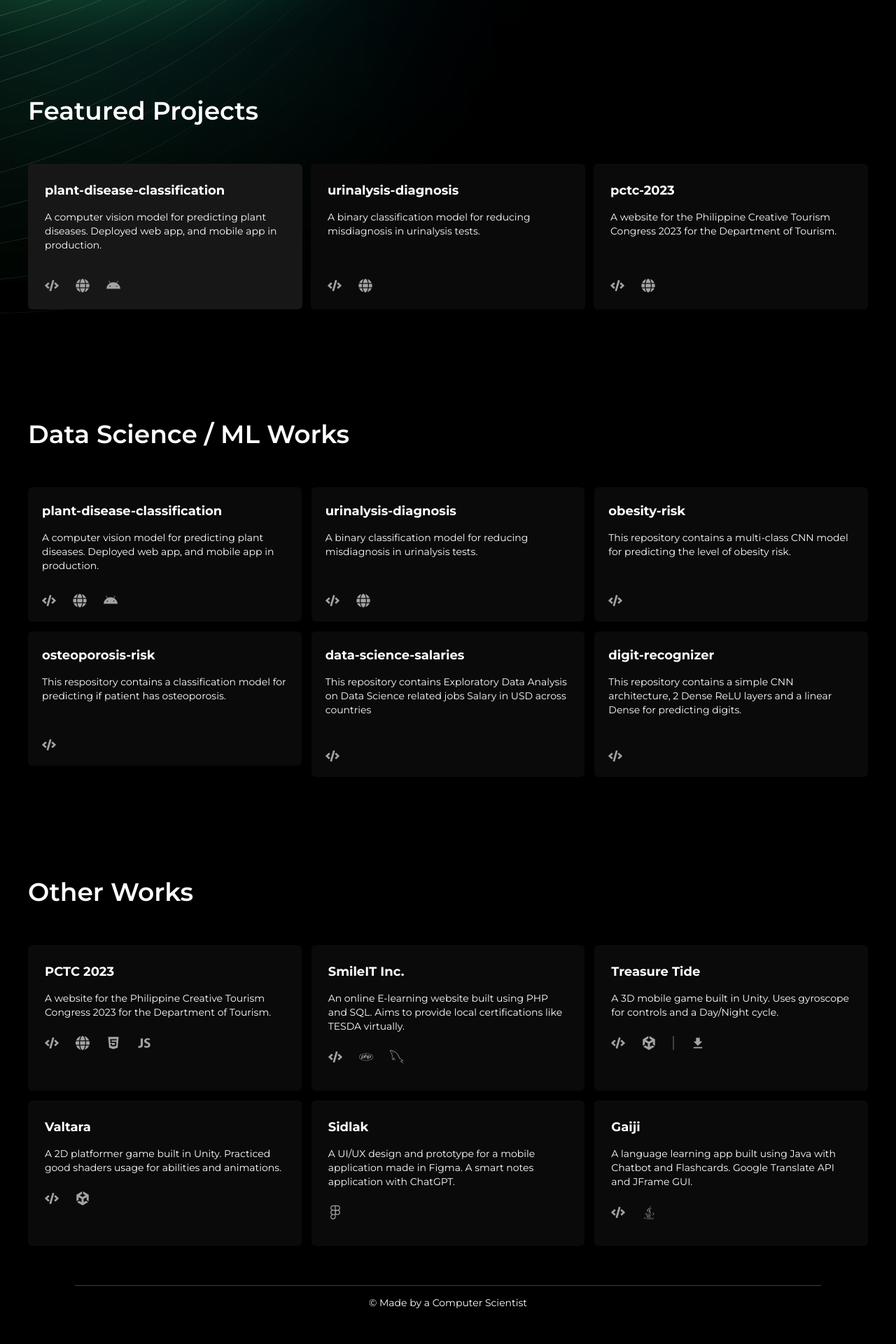
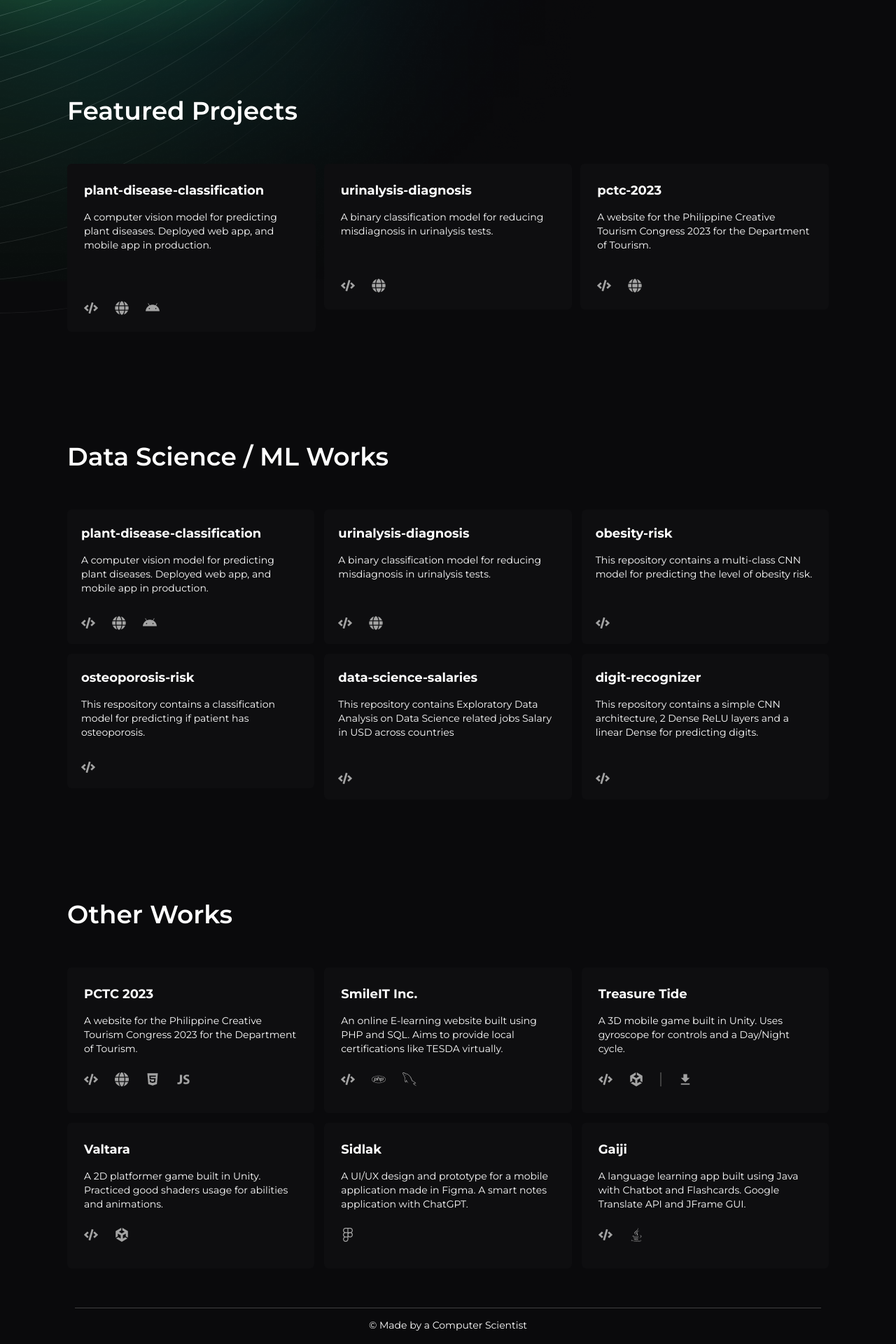
Before and after one commit to brentibanez331/personal-portfolio, a Next.js app: page / in a window 1280 px wide. Shown: the part 380-2300 px from the top of the page at 70% size. Before the commit the page ends 2279 px from the top, so only its background shows below. Built offline with nearby package versions, Linux system fonts and the light colour scheme.

Commit message:
misc: updated colors

```diff
--- a/app/components/aiml.tsx
+++ b/app/components/aiml.tsx
@@ -2,12 +2,12 @@ import { FaCode, FaGlobe, FaAndroid } from "react-icons/fa";
 
 export default function AIMLProjects() {
     return (
-        <div className="mx-7 sm:mx-10 my-36 relative z-20">
+        <div className="mx-7 sm:mx-10 my-36 relative z-20 lg:mx-24">
             <h1 className="text-3xl sm:text-4xl font-semibold">Data Science / ML Works</h1>
-            <div className="grid grid-cols-1 sm:grid-cols-2 md:grid-cols-3 gap-3.5 mt-14">
+            <div className="grid grid-cols-1 sm:grid-cols-2 md:grid-cols-3 gap-3.5 mt-10 md:mt-14">
                 {/* Agronex */}
                 <a href="https://github.com/brentibanez331/plant-disease-classification" target="_blank" className="masonry-item">
-                    <div className="bg-neutral-950 sm:h-48 p-6 sm:p-5 rounded-md flex flex-col justify-between transition duration-300 hover:scale-105 w-full">
+                    <div className="bg-[#0E0E10] sm:h-48 p-6 sm:p-5 rounded-md flex flex-col justify-between transition duration-300 hover:scale-105 w-full">
                         <div>
                             <h2 className="text-lg font-bold mb-3.5">plant-disease-classification</h2>
                             <p className="text-sm">A computer vision model for predicting plant diseases. Deployed web app, and mobile app in production.</p>
@@ -22,7 +22,7 @@ export default function AIMLProjects() {
 
                 {/* Urinalysis Diagnosis */}
                 <a href="https://github.com/brentibanez331/urinalysis-ph" target="_blank" className="masonry-item">
-                    <div className="bg-neutral-950 sm:h-48 p-6 sm:p-5 rounded-md flex flex-col justify-between transition duration-300 hover:scale-105 w-full">
+                    <div className="bg-[#0E0E10] sm:h-48 p-6 sm:p-5 rounded-md flex flex-col justify-between transition duration-300 hover:scale-105 w-full">
                         <div>
                             <h2 className="text-lg font-bold mb-3.5">urinalysis-diagnosis</h2>
                             <p className="text-sm">A binary classification model for reducing misdiagnosis in urinalysis tests.</p>
@@ -36,7 +36,7 @@ export default function AIMLProjects() {
 
                 {/* Creative Tourism */}
                 <a href="https://github.com/brentibanez331/obesity-risk" target="_blank" className="masonry-item">
-                    <div className="bg-neutral-950 sm:h-48 p-6 sm:p-5 rounded-md flex flex-col justify-between transition duration-300 hover:scale-105 w-full">
+                    <div className="bg-[#0E0E10] sm:h-48 p-6 sm:p-5 rounded-md flex flex-col justify-between transition duration-300 hover:scale-105 w-full">
                         <div>
                             <h2 className="text-lg font-bold mb-3.5">obesity-risk</h2>
                             <p className="text-sm">This repository contains a multi-class CNN model for predicting the level of obesity risk.</p>
@@ -50,7 +50,7 @@ export default function AIMLProjects() {
 
                 {/* Agronex */}
                 <a href="https://github.com/brentibanez331/plant-disease-classification" target="_blank" className="masonry-item">
-                    <div className="bg-neutral-950 sm:h-48 p-6 sm:p-5 rounded-md flex flex-col justify-between transition duration-300 hover:scale-105 w-full">
+                    <div className="bg-[#0E0E10] sm:h-48 p-6 sm:p-5 rounded-md flex flex-col justify-between transition duration-300 hover:scale-105 w-full">
                         <div>
                             <h2 className="text-lg font-bold mb-3.5">osteoporosis-risk</h2>
                             <p className="text-sm">This respository contains a classification model for predicting if patient has osteoporosis.</p>
@@ -63,7 +63,7 @@ export default function AIMLProjects() {
 
                 {/* Urinalysis Diagnosis */}
                 <a href="https://github.com/brentibanez331/urinalysis-ph" target="_blank">
-                    <div className="bg-neutral-950 md:h-52 p-6 sm:p-5 rounded-md flex flex-col justify-between transition duration-300 hover:scale-105 w-full">
+                    <div className="bg-[#0E0E10] md:h-52 p-6 sm:p-5 rounded-md flex flex-col justify-between transition duration-300 hover:scale-105 w-full">
                         <div>
                             <h2 className="text-lg font-bold mb-3.5">data-science-salaries</h2>
                             <p className="text-sm">This repository contains Exploratory Data Analysis on Data Science related jobs Salary in USD across countries</p>
@@ -76,7 +76,7 @@ export default function AIMLProjects() {
 
                 {/* Creative Tourism */}
                 <a href="https://creativetourism.ph/" target="_blank">
-                    <div className="bg-neutral-950 md:h-52 p-6 sm:p-5 rounded-md flex flex-col justify-between transition duration-300 hover:scale-105 w-full">
+                    <div className="bg-[#0E0E10] md:h-52 p-6 sm:p-5 rounded-md flex flex-col justify-between transition duration-300 hover:scale-105 w-full">
 
                         <div>
                             <h2 className="text-lg font-bold mb-3.5">digit-recognizer</h2>
--- a/app/components/allprojects.tsx
+++ b/app/components/allprojects.tsx
@@ -7,13 +7,13 @@ import Image from "next/image";
 
 export default function AllProjects() {
     return (
-        <div className="mx-7 sm:mx-10 mt-36 mb-14 relative z-20">
+        <div className="mx-7 sm:mx-10 mt-36 mb-14 relative z-20 lg:mx-24">
             <h1 className="text-3xl sm:text-4xl font-semibold">Other Works</h1>
             {/* <div className="flex justify-between mt-14"> */}
-            <div className="grid grid-cols-1 sm:grid-cols-2 md:grid-cols-3 gap-3.5 mt-14">
+            <div className="grid grid-cols-1 sm:grid-cols-2 md:grid-cols-3 gap-3.5 mt-10 md:mt-14">
                 {/* SmileIT Inc. */}
                 <a href="https://github.com/brentibanez331/PCTC_202" target="_blank" className="masonry-item">
-                    <div className="bg-neutral-950 sm:h-52 rounded-md overflow-hidden flex flex-col justify-between relative transition duration-300 hover:scale-105 w-full">
+                    <div className="bg-[#0E0E10] sm:h-52 rounded-md overflow-hidden flex flex-col justify-between relative transition duration-300 hover:scale-105 w-full">
                         <div className="top-0 left-0 w-full">
                             <Image src="/projects/pctc.png" width={500} height={500} alt="SmileIT" className="hidden h-32 object-cover" />
                             <div className="p-6">
@@ -30,7 +30,7 @@ export default function AllProjects() {
                     </div>
                 </a>
                 <a href="https://github.com/Gianheybo/smileit" target="_blank" className="masonry-item">
-                    <div className="bg-neutral-950 sm:h-52 rounded-md overflow-hidden flex flex-col justify-between relative transition duration-300 hover:scale-105 w-full">
+                    <div className="bg-[#0E0E10] sm:h-52 rounded-md overflow-hidden flex flex-col justify-between relative transition duration-300 hover:scale-105 w-full">
                         <div className="top-0 left-0 w-full">
                             <Image src="/projects/smileit.png" width={500} height={500} alt="SmileIT" className="hidden h-32 object-cover" />
                             <div className="p-6">
@@ -47,7 +47,7 @@ export default function AllProjects() {
                 </a>
                 {/* Treasure Tide */}
                 <a href="https://github.com/brentibanez331/boat-game-fixed" target="_blank" className="masonry-item">
-                    <div className="bg-neutral-950 sm:h-52 rounded-md overflow-hidden flex flex-col justify-between relative transition duration-300 hover:scale-105 w-full">
+                    <div className="bg-[#0E0E10] sm:h-52 rounded-md overflow-hidden flex flex-col justify-between relative transition duration-300 hover:scale-105 w-full">
                         <div className="top-0 left-0 w-full">
                             <Image src="/projects/treasuretide.png" width={500} height={500} alt="Treasure Tide" className="hidden h-32 object-cover" />
                             <div className="p-6">
@@ -66,7 +66,7 @@ export default function AllProjects() {
 
                 {/* Valtara */}
                 <a href="https://github.com/brentibanez331/boat-game-fixed" target="_blank" className="masonry-item">
-                    <div className="bg-neutral-950 w-full sm:h-52 rounded-md overflow-hidden flex flex-col justify-between relative transition duration-300 hover:scale-105">
+                    <div className="bg-[#0E0E10] w-full sm:h-52 rounded-md overflow-hidden flex flex-col justify-between relative transition duration-300 hover:scale-105">
                         <div className="top-0 left-0 w-full">
                             <Image src="/projects/valtara.png" width={500} height={500} alt="Valtara" className="hidden h-32 object-cover" />
                             <div className="p-6">
@@ -83,7 +83,7 @@ export default function AllProjects() {
 
                 {/* Agronex */}
                 <a>
-                    <div className="bg-neutral-950 w-full sm:h-52 rounded-md overflow-hidden flex flex-col justify-between relative transition duration-300 hover:scale-105">
+                    <div className="bg-[#0E0E10] w-full sm:h-52 rounded-md overflow-hidden flex flex-col justify-between relative transition duration-300 hover:scale-105">
                         <div className="top-0 left-0 w-full">
                             <Image src="/projects/sidlak.png" width={500} height={500} alt="Sidlak" className="hidden h-32 object-cover" />
                             <div className="p-6">
@@ -99,7 +99,7 @@ export default function AllProjects() {
 
                 {/* Urinalysis Diagnosis */}
                 <a href="https://github.com/brentibanez331/gaiji-language-learning" target="_blank">
-                    <div className="bg-neutral-950 w-full sm:h-52 rounded-md overflow-hidden flex flex-col justify-between relative transition duration-300 hover:scale-105">
+                    <div className="bg-[#0E0E10] w-full sm:h-52 rounded-md overflow-hidden flex flex-col justify-between relative transition duration-300 hover:scale-105">
                         <div className="top-0 left-0 w-full absolute">
                             <Image src="/projects/gaiji.png" width={500} height={500} alt="Gaiji" className="hidden h-32 object-cover" />
                             <div className="p-6">
--- a/app/components/featured.tsx
+++ b/app/components/featured.tsx
@@ -2,11 +2,11 @@ import { FaCode, FaGlobe, FaAndroid } from "react-icons/fa";
 
 export default function Featured() {
     return (
-        <div className="mx-7 sm:mx-10 my- md:my-36 relative z-20">
+        <div className="mx-7 sm:mx-10 my- md:my-36 relative z-20 lg:mx-24">
             <h1 className="text-3xl sm:text-4xl font-semibold">Featured Projects</h1>
-            <div className="flex flex-col md:grid sm:justify-between mt-14 md:grid-cols-3 gap-3.5 sm:gap-0.5 mt-14 md:gap-3">
+            <div className="flex flex-col md:grid sm:justify-between mt-10 md:mt-14 md:grid-cols-3 gap-0.5 sm:gap-0.5 mt-14 md:gap-3">
                 <a href="https://github.com/brentibanez331/plant-disease-classification" target="_blank">
-                    <div className="bg-neutral-900 mb-3.5 md:h-52 p-6 rounded-md flex flex-col justify-between transition duration-300 hover:scale-105 w-full">
+                    <div className="bg-[#0E0E10] mb-3.5 md:h-52 lg:h-60 p-6 rounded-md flex flex-col justify-between transition duration-300 hover:scale-105 w-full">
                         <div>
                             <h2 className="text-lg font-bold mb-3.5">plant-disease-classification</h2>
                             <p className="text-sm">A computer vision model for predicting plant diseases. Deployed web app, and mobile app in production.</p>
@@ -19,7 +19,7 @@ export default function Featured() {
                     </div>
                 </a>
                 <a href="https://github.com/brentibanez331/urinalysis-ph" target="_blank">
-                    <div className="bg-neutral-950 mb-3.5 md:h-52 p-6 rounded-md flex flex-col justify-between transition duration-300 hover:scale-105 w-full">
+                    <div className="bg-[#0E0E10] mb-3.5 md:h-52 p-6 rounded-md flex flex-col justify-between transition duration-300 hover:scale-105 w-full">
                         <div>
                             <h2 className="text-lg font-bold mb-3.5">urinalysis-diagnosis</h2>
                             <p className="text-sm">A binary classification model for reducing misdiagnosis in urinalysis tests.</p>
@@ -31,7 +31,7 @@ export default function Featured() {
                     </div>
                 </a>
                 <a href="https://creativetourism.ph/" target="_blank">
-                    <div className="bg-neutral-950 mb-3.5 md:h-52 p-6 rounded-md flex flex-col justify-between transition duration-300 hover:scale-105 w-full">
+                    <div className="bg-[#0E0E10] mb-3.5 md:h-52 p-6 rounded-md flex flex-col justify-between transition duration-300 hover:scale-105 w-full">
                         <div>
                             <h2 className="text-lg font-bold mb-3.5">pctc-2023</h2>
                             <p className="text-sm">A website for the Philippine Creative Tourism Congress 2023 for the Department of Tourism.</p>
--- a/app/components/hero.tsx
+++ b/app/components/hero.tsx
@@ -2,7 +2,7 @@ import Image from "next/image"
 
 export default function Hero() {
     return (
-        <div className="mx-3.5 sm:mx-10 my-24 relative z-20">
+        <div className="mx-3.5 sm:mx-10 my-24 relative z-20 lg:mx-24">
             <div className="flex flex-col items-center sm:flex-row sm:justify-between">
                 <Image src="/brent.jpg" width={700} height={700} className="rounded-md sm:rounded-xl w-44 h-44 mb-3.5 sm:mb-0 sm:mr-5 md:size-52 md:mr-10" alt="Brent Ibañez" />
                 <div className="flex flex-col justify-center items-center sm:items-start sm:justify-start w-4/5">
--- a/app/components/navbar.tsx
+++ b/app/components/navbar.tsx
@@ -46,7 +46,7 @@ export default function Navbar() {
     }, [updateScrollTrigger]);
 
     return (
-        <div ref={navbarRef} className="mx-7 sticky top-5 sm:mx-10 my-5 flex items-center justify-between z-40">
+        <div ref={navbarRef} className="mx-7 sticky top-5 sm:mx-10 my-5 flex items-center justify-between z-40 lg:mx-24">
             <div className="flex items-center">
                 <Image src="/bi-logo-resized.png" width={23.6} height={50} alt="logo image" className="mr-2" />
                 <h2 className="text-3xl font-semibold" style={{ fontFamily: playfair.style.fontFamily }}>
--- a/app/globals.css
+++ b/app/globals.css
@@ -4,15 +4,15 @@
 
 :root {
   --foreground-rgb: 255, 255, 255;
-  --background-start-rgb: 0, 0, 0;
-  --background-end-rgb: 0, 0, 0;
+  --background-start-rgb: 10, 10, 12;
+  --background-end-rgb: 10, 10, 12;
 }
 
 @media (prefers-color-scheme: dark) {
   :root {
     --foreground-rgb: 255, 255, 255;
-    --background-start-rgb: 0, 0, 0;
-    --background-end-rgb: 0, 0, 0;
+    --background-start-rgb: 10, 10, 12;
+    --background-end-rgb: 10, 10, 12;
   }
 }
 
```
